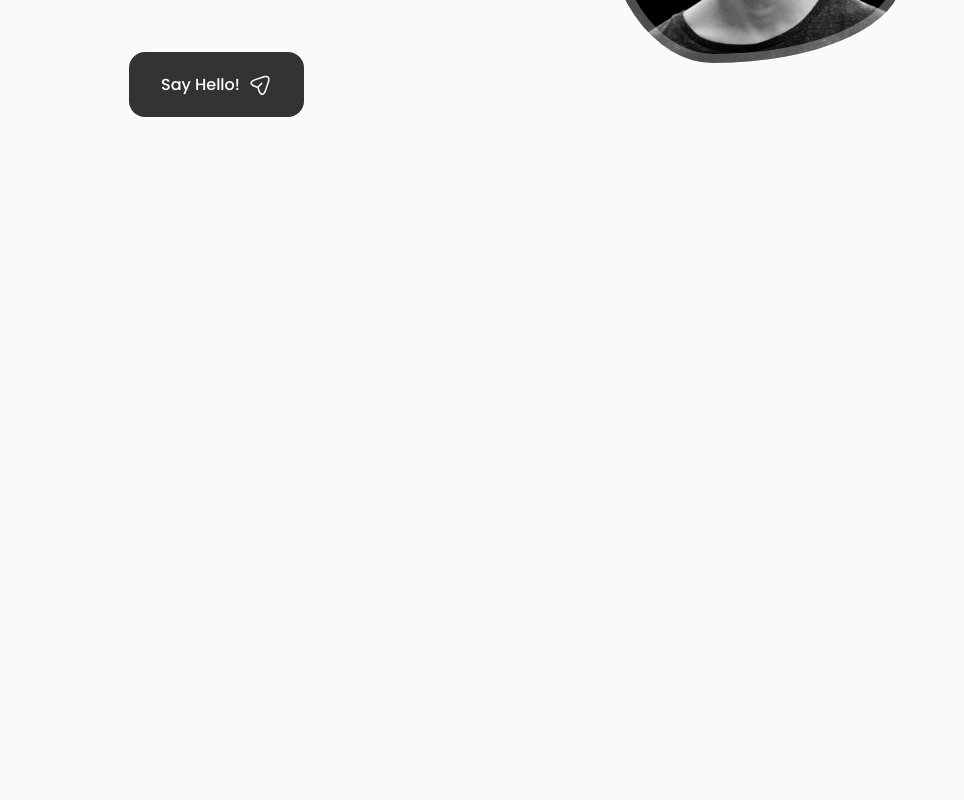
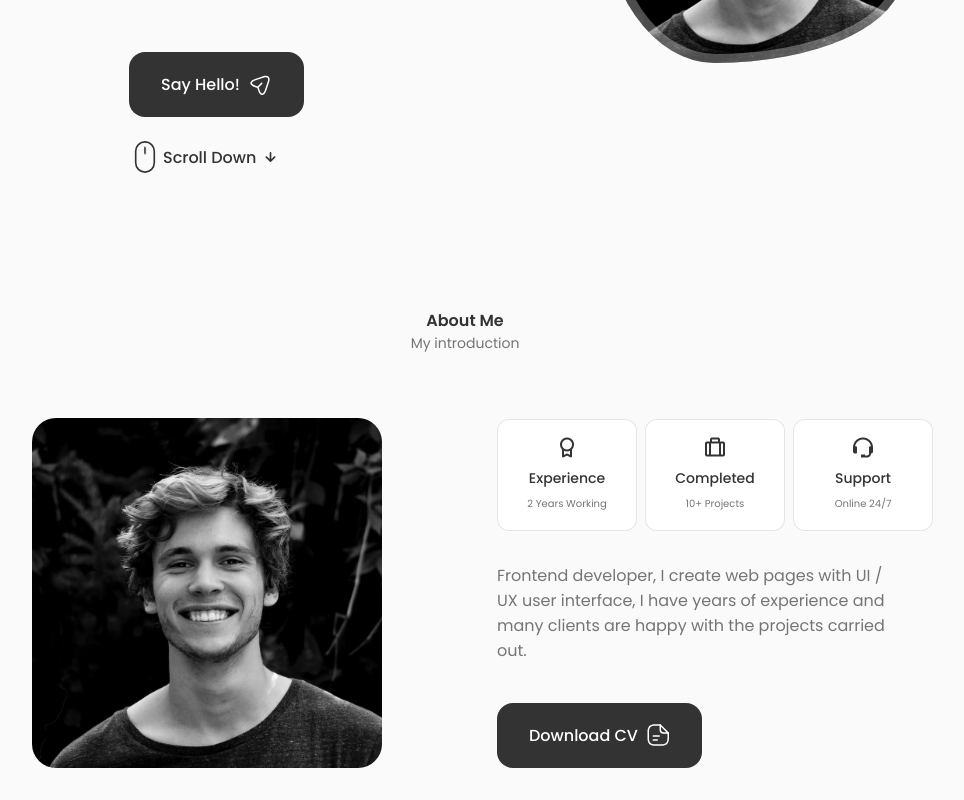
Before and after one commit to Vrajal99/vrajal-chokshi, a React (Vite) app: page / in a window 1280 px wide. Shown: the part 475-1275 px from the top of the page, without its empty margins (175-1139 px from the left). Before the commit the page ends 800 px from the top, so only its background shows below. Built offline with nearby package versions, Linux system fonts and the light colour scheme.

Commit message:
feat:added about me. fix: reader subtitle style and _ issues in classnames.

```diff
--- a/src/App.css
+++ b/src/App.css
@@ -129,7 +129,7 @@
 }
 
 .section__title,
-.section_subtitle {
+.section__subtitle {
   text-align: center;
 }
 
--- a/src/App.jsx
+++ b/src/App.jsx
@@ -1,12 +1,15 @@
 import React from "react";
 import Header from "./components/header/header";
 import Home from "./components/home/Home";
+import About from "./components/about/About";
+
 const App = () => {
   return (
     <>
       <Header />
       <main className="main">
         <Home />
+        <About />
       </main>
     </>
   );
--- /dev/null
+++ b/src/components/about/About.jsx
@@ -0,0 +1,55 @@
+import React from "react";
+import "./about.css";
+import AboutImg from "../../assets/about.jpg";
+import CV from "../../assets/John-Cv.pdf";
+import Info from "./Info";
+const About = () => {
+  return (
+    <section className="about section" id="about">
+      <h2 className="section__title">About Me</h2>
+      <span className="section__subtitle">My introduction</span>
+      <div className="about__container container grid">
+        <img src={AboutImg} alt="" className="about__img" />
+        <div className="about__data">
+          <Info />
+          <p className="about__description">
+            Frontend developer, I create web pages with UI / UX user interface,
+            I have years of experience and many clients are happy with the
+            projects carried out.
+          </p>
+
+          <a download="" href={CV} className="button button--flex">
+            Download CV
+            <svg
+              className="button__icon"
+              xmlns="http://www.w3.org/2000/svg"
+              width="24"
+              height="24"
+              viewBox="0 0 24 24"
+              fill="none"
+            >
+              <path
+                d="M15.25 22.7502H9.25C3.82 22.7502 1.5 20.4302 1.5 15.0002V9.00024C1.5 3.57024 3.82 1.25024 9.25 1.25024H14.25C14.66 1.25024 15 1.59024 15 2.00024C15 2.41024 14.66 2.75024 14.25 2.75024H9.25C4.64 2.75024 3 4.39024 3 9.00024V15.0002C3 19.6102 4.64 21.2502 9.25 21.2502H15.25C19.86 21.2502 21.5 19.6102 21.5 15.0002V10.0002C21.5 9.59024 21.84 9.25024 22.25 9.25024C22.66 9.25024 23 9.59024 23 10.0002V15.0002C23 20.4302 20.68 22.7502 15.25 22.7502Z"
+                fill="var(--container-color)"
+              ></path>
+              <path
+                d="M22.25 10.7502H18.25C14.83 10.7502 13.5 9.42023 13.5 6.00023V2.00023C13.5 1.70023 13.68 1.42023 13.96 1.31023C14.24 1.19023 14.56 1.26023 14.78 1.47023L22.78 9.47023C22.99 9.68023 23.06 10.0102 22.94 10.2902C22.82 10.5702 22.55 10.7502 22.25 10.7502ZM15 3.81023V6.00023C15 8.58023 15.67 9.25023 18.25 9.25023H20.44L15 3.81023Z"
+                fill="var(--container-color)"
+              ></path>
+              <path
+                d="M13.25 13.7502H7.25C6.84 13.7502 6.5 13.4102 6.5 13.0002C6.5 12.5902 6.84 12.2502 7.25 12.2502H13.25C13.66 12.2502 14 12.5902 14 13.0002C14 13.4102 13.66 13.7502 13.25 13.7502Z"
+                fill="var(--container-color)"
+              ></path>
+              <path
+                d="M11.25 17.7502H7.25C6.84 17.7502 6.5 17.4102 6.5 17.0002C6.5 16.5902 6.84 16.2502 7.25 16.2502H11.25C11.66 16.2502 12 16.5902 12 17.0002C12 17.4102 11.66 17.7502 11.25 17.7502Z"
+                fill="var(--container-color)"
+              ></path>
+            </svg>
+          </a>
+        </div>
+      </div>
+    </section>
+  );
+};
+
+export default About;
--- /dev/null
+++ b/src/components/about/Info.jsx
@@ -0,0 +1,27 @@
+import React from "react";
+
+const Info = () => {
+  return (
+    <div className="about__info grid">
+      <div className="about__box">
+        <i className="bx bx-award about__icon"></i>
+        <h3 className="about__title">Experience</h3>
+        <span className="about__subtitle">2 Years Working</span>
+      </div>
+
+      <div className="about__box">
+        <i className="bx bx-briefcase-alt about__icon"></i>
+        <h3 className="about__title">Completed</h3>
+        <span className="about__subtitle">10+ Projects</span>
+      </div>
+
+      <div className="about__box">
+        <i className="bx bx-support about__icon"></i>
+        <h3 className="about__title">Support</h3>
+        <span className="about__subtitle">Online 24/7</span>
+      </div>
+    </div>
+  );
+};
+
+export default Info;
--- /dev/null
+++ b/src/components/about/about.css
@@ -0,0 +1,95 @@
+.about__container {
+    grid-template-columns: repeat(2, 1fr);
+    align-items: center;
+    column-gap: 4rem;
+}
+
+.about__img {
+    width: 350px;
+    border-radius: 1.5rem;
+    justify-self: center;
+}
+
+.about__info {
+    grid-template-columns: repeat(3, 140px);
+    gap: 0.5rem;
+    margin-bottom: var(--mb-2);
+}
+
+/*OPTIONAL: Check the about__box or try removing it for better design */
+.about__box {
+    background-color: var(--container-color);
+    border: 1px solid rgba(0, 0, 0, 0.1);
+    border-radius: 0.75rem;
+    text-align: center;
+    padding: 1rem 1.25rem;
+}
+
+.about__icon {
+    font-size: 1.5rem;
+    color: var(--title-color);
+    margin-bottom: var(--mb-0-5);
+}
+
+.about__title {
+    font-size: var(--small-font-size);
+    font-weight: var(--font-medium);
+}
+
+.about__subtitle {
+    font-size: var(--tiny-font-size);
+}
+
+.about__description {
+    padding: 0 4rem 0 0;
+    margin-bottom: var(--mb-2-5);
+}
+
+/*=============== BREAKPOINTS ===============*/
+/* For large devices */
+@media screen and (max-width: 992px) {
+    .about__container {
+        grid-template-columns: 1fr;
+        row-gap: 2.5rem;
+    }
+
+    .about__img {
+        width: 220px;
+    }
+
+    .about__box {
+        padding: 0.75rem 0.5rem
+    }
+
+    .about__data {
+        text-align: center;
+    }
+
+    .about__info {
+        justify-content: center;
+    }
+
+    .about__description {
+        padding: 0 5rem;
+        margin-bottom: 2rem;
+    }
+}
+
+/* For medium devices */
+@media screen and (max-width: 576px) {
+    .about__info {
+        grid-template-columns: repeat(3, 1fr);
+    }
+
+    .about__description {
+        padding: 0;
+    }
+}
+
+/* For small devices */
+@media screen and (max-width: 350px) {
+    .about__info {
+        grid-template-columns: repeat(2, 1fr);
+    }
+
+}
--- a/src/components/header/Header.jsx
+++ b/src/components/header/Header.jsx
@@ -47,7 +47,7 @@
             </li>
           </ul>
           <i
-            class="uil uil-times nav__close"
+            className="uil uil-times nav__close"
             onClick={() => {
               showMenu(!Toggle);
             }}
@@ -59,7 +59,7 @@
             showMenu(!Toggle);
           }}
         >
-          <i class="uil uil-apps"></i>
+          <i className="uil uil-apps"></i>
         </div>
       </nav>
     </header>
--- a/src/components/home/Data.jsx
+++ b/src/components/home/Data.jsx
@@ -11,7 +11,7 @@
           viewBox="0 0 48 48"
           fill="none"
           xmlns="http://www.w3.org/2000/svg"
-          class="home__hand"
+          className="home__hand"
         >
           <path
             d="M25.4995 32.0305L31.3495 33.1555L36.1495 8.48051C36.4495 6.83051 35.3995 5.18051 33.8245 4.88051C32.1745 4.58051 30.5995 5.70551 30.2995 7.35551L25.4995 32.0305Z"
@@ -63,7 +63,7 @@
       <a href="" className="button button--flex">
         Say Hello!
         <svg
-          class="button__icon"
+          className="button__icon"
           xmlns="http://www.w3.org/2000/svg"
           width="24"
           height="24"
--- a/src/components/home/Home.jsx
+++ b/src/components/home/Home.jsx
@@ -1,7 +1,8 @@
 import React from "react";
+import "./home.css";
 import Social from "./Social";
 import Data from "./Data";
-import "./home.css";
+import ScrollDown from "./ScrollDown";
 
 const Home = () => {
   return (
@@ -10,8 +11,11 @@
         <div className="home__content grid">
           <Social />
           <div className="home__img"></div>
+
           <Data />
         </div>
+
+        <ScrollDown />
       </div>
     </section>
   );
--- /dev/null
+++ b/src/components/home/ScrollDown.jsx
@@ -0,0 +1,49 @@
+import React from "react";
+
+const ScrollDown = () => {
+  return (
+    <div className="home__scroll">
+      <a href="#about" className="home__scroll-button button--flex">
+        <svg
+          width="32px"
+          height="32px"
+          className="home__scroll-mouse"
+          viewBox="0 0 247 390"
+          version="1.1"
+          xmlns="http://www.w3.org/2000/svg"
+          xmlnsXlink="http://www.w3.org/1999/xlink"
+          style={{
+            fillRule: "evenodd",
+            clipRule: "evenodd",
+            strokeLinecap: "round",
+            strokeLinejoin: "round",
+            strokeMiterlimit: 1.5,
+          }}
+        >
+          <path
+            className="wheel"
+            d="M123.359,79.775l0,72.843"
+            style={{
+              fill: "none",
+              stroke: "var(--title-color)",
+              strokeWidth: "20px",
+            }}
+          ></path>
+          <path
+            id="mouse"
+            d="M236.717,123.359c0,-62.565 -50.794,-113.359 -113.358,-113.359c-62.565,0 -113.359,50.794 -113.359,113.359l0,143.237c0,62.565 50.794,113.359 113.359,113.359c62.564,0 113.358,-50.794 113.358,-113.359l0,-143.237Z"
+            style={{
+              fill: "none",
+              stroke: "var(--title-color)",
+              strokeWidth: "20px",
+            }}
+          ></path>
+        </svg>
+        <span className="home__scroll-name">Scroll Down</span>
+        <i className="uil uil-arrow-down home__scroll-arrow"></i>
+      </a>
+    </div>
+  );
+};
+
+export default ScrollDown;
--- a/src/components/home/Social.jsx
+++ b/src/components/home/Social.jsx
@@ -8,21 +8,21 @@
         className="home__social-icon"
         target="_blank"
       >
-        <i class="uil uil-linkedin-alt"></i>
+        <i className="uil uil-linkedin-alt"></i>
       </a>
       <a
         href="https://github.com/"
         className="home__social-icon"
         target="_blank"
       >
-        <i class="uil uil-github-alt"></i>
+        <i className="uil uil-github-alt"></i>
       </a>
       <a
         href="https://www.instagram.com/"
         className="home__social-icon"
         target="_blank"
       >
-        <i class="uil uil-instagram"></i>
+        <i className="uil uil-instagram"></i>
       </a>
     </div>
   );
--- a/src/components/home/home.css
+++ b/src/components/home/home.css
@@ -1,3 +1,7 @@
+home__container {
+    row-gap: 7rem;
+}
+
 .home__content {
     grid-template-columns: 116px repeat(2, 1fr);
     padding-top: 5.5rem;
@@ -80,3 +84,114 @@
         border-radius: 60% 40% 30% 70%/60% 30% 70% 40%;
     }
 }
+
+.home__scroll {
+    margin-left: 9.25rem;
+}
+
+.wheel {
+    animation: scroll 2s ease infinite;
+}
+
+@keyframes scroll {
+    0% {
+        transform: translateY(0);
+    }
+
+    30% {
+        transform: translateY(3.75rem);
+    }
+}
+
+.home__scroll-name {
+    color: var(--title-color);
+    font-weight: var(--font-medium);
+    margin-right: var(--mb-0-25);
+    margin-left: 2px;
+}
+
+.home__scroll-arrow {
+    font-size: 1.25rem;
+    color: var(--title-color);
+}
+
+/*=============== BREAKPOINTS ===============*/
+/* For large devices */
+@media screen and (max-width: 992px) {
+    .home__content {
+        grid-template-columns: 100px repeat(2, 1fr);
+        column-gap: 1.25rem;
+    }
+
+    .home__hand {
+        width: 26px;
+        height: 26px;
+    }
+
+    .home__subtitle {
+        padding-left: 3.75rem;
+        margin-bottom: var(--mb-1);
+    }
+
+    .home__subtitle::before {
+        width: 42px;
+        top: 0.8rem;
+    }
+
+    .home__description {
+        max-width: initial;
+        margin-bottom: var(--mb-2-5);
+    }
+
+    .home__img {
+        width: 250px;
+        height: 250px;
+        box-shadow: inset 0 0 0 8px rgb(255 255 255/30%);
+    }
+
+    .home__scroll {
+        margin-left: 7.5rem;
+    }
+
+}
+
+/* For medium devices */
+@media screen and (max-width: 768px) {
+    .home__content {
+        grid-template-columns: 0.5fr 3fr;
+        padding-top: 3.5rem;
+    }
+
+    .home__img {
+        order: initial;
+        justify-self: initial;
+    }
+
+    .home__data {
+        grid-column: 1/3;
+    }
+
+    .home__img {
+        box-shadow: inset 0 0 0 6px rgb(255 255 255/30%);
+        width: 200px;
+        height: 200px;
+    }
+
+    .home__scroll {
+        display: none;
+    }
+
+}
+
+/* For small devices */
+@media screen and (max-width: 350px) {
+    .home__img {
+        width: 180px;
+        height: 180px;
+    }
+
+    .home__hand {
+        width: 22px;
+        height: 22px;
+    }
+}
```
Also changed, not shown: src/assets/scroll.svg.
